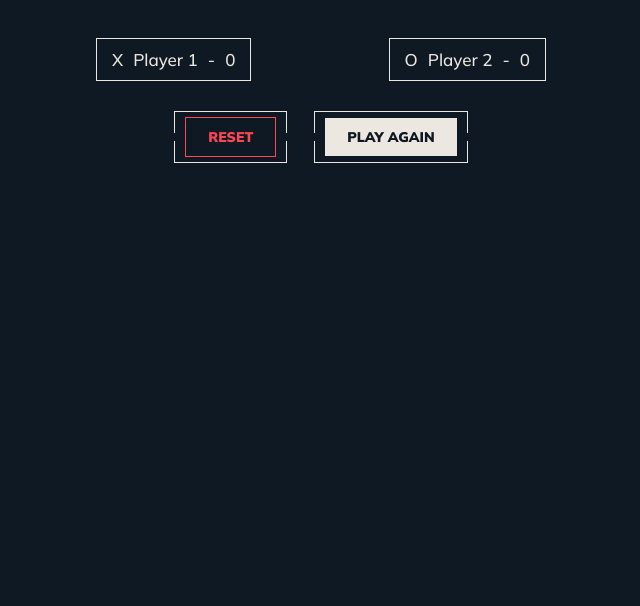
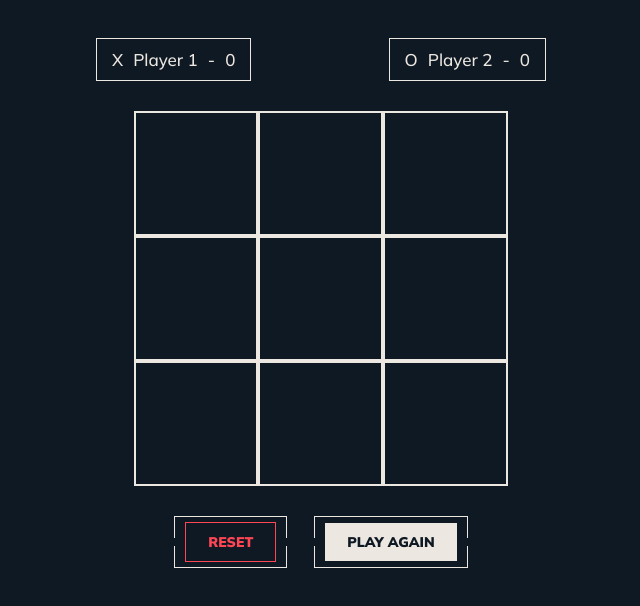
Before and after one commit to TarekVisch/tic-tac-toe, a plain HTML site: page index.html in a window 1280 px wide. Shown: the part 92-698 px from the top of the page, without its empty margins (319-959 px from the left). Drawn offline with Linux system fonts and the light colour scheme.

Commit message:
Add UI for game board

```diff
--- a/index.html
+++ b/index.html
@@ -9,7 +9,6 @@
   <body>
     <div class="container">
       <h1 class="heading">Tic-Tac-Toe</h1>
-
       <!-- Players Dashboard -->
       <div class="dashboard">
         <div class="dashboard__player">
@@ -31,7 +30,18 @@
           </div>
         </div>
       </div>
-
+      <!-- Game Board -->
+      <div class="board">
+        <div class="board__square"></div>
+        <div class="board__square"></div>
+        <div class="board__square"></div>
+        <div class="board__square"></div>
+        <div class="board__square"></div>
+        <div class="board__square"></div>
+        <div class="board__square"></div>
+        <div class="board__square"></div>
+        <div class="board__square"></div>
+      </div>
       <!-- controllers for reset and play again -->
       <div class="controllers">
         <button class="btn">
--- a/styles/sass/_base.scss
+++ b/styles/sass/_base.scss
@@ -29,7 +29,6 @@ body {
 }
 
 .controllers {
-  /* border: 1px solid red; */
   max-width: 320px;
   display: flex;
   justify-content: space-around;
--- a/styles/sass/_board.scss
+++ b/styles/sass/_board.scss
@@ -1,2 +1,27 @@
 .board {
+  max-width: 375px;
+  height: 375px;
+  margin: 0 auto;
+  display: flex;
+  flex-flow: row wrap;
+
+  &__square {
+    font-family: 'Mulish', sans-serif;
+    font-size: 5rem;
+    font-weight: 500;
+    text-transform: uppercase;
+
+    width: 33.333%;
+    height: 33.333%;
+    display: flex;
+    justify-content: center;
+    align-items: center;
+    border: 2px solid $white;
+
+    cursor: pointer;
+
+    &:hover {
+      background-color: rgba(black, 0.3);
+    }
+  }
 }
--- a/styles/sass/_dashboard.scss
+++ b/styles/sass/_dashboard.scss
@@ -1,6 +1,7 @@
 .dashboard {
   max-width: 450px;
   margin: 0 auto;
+  margin-bottom: 3rem;
   display: flex;
   justify-content: space-between;
 
```
Also changed, not shown: styles/css/main.css, 1 other file.
